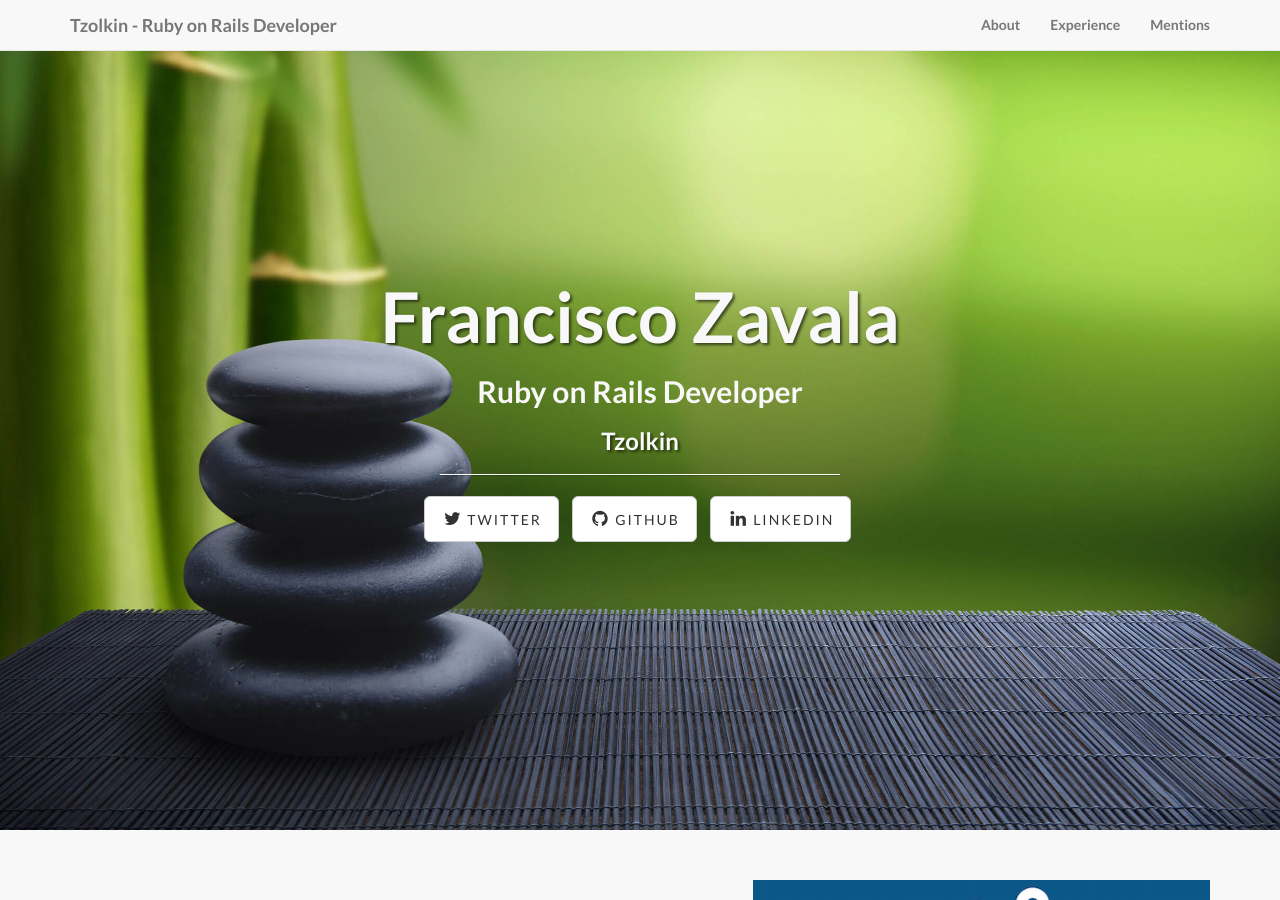
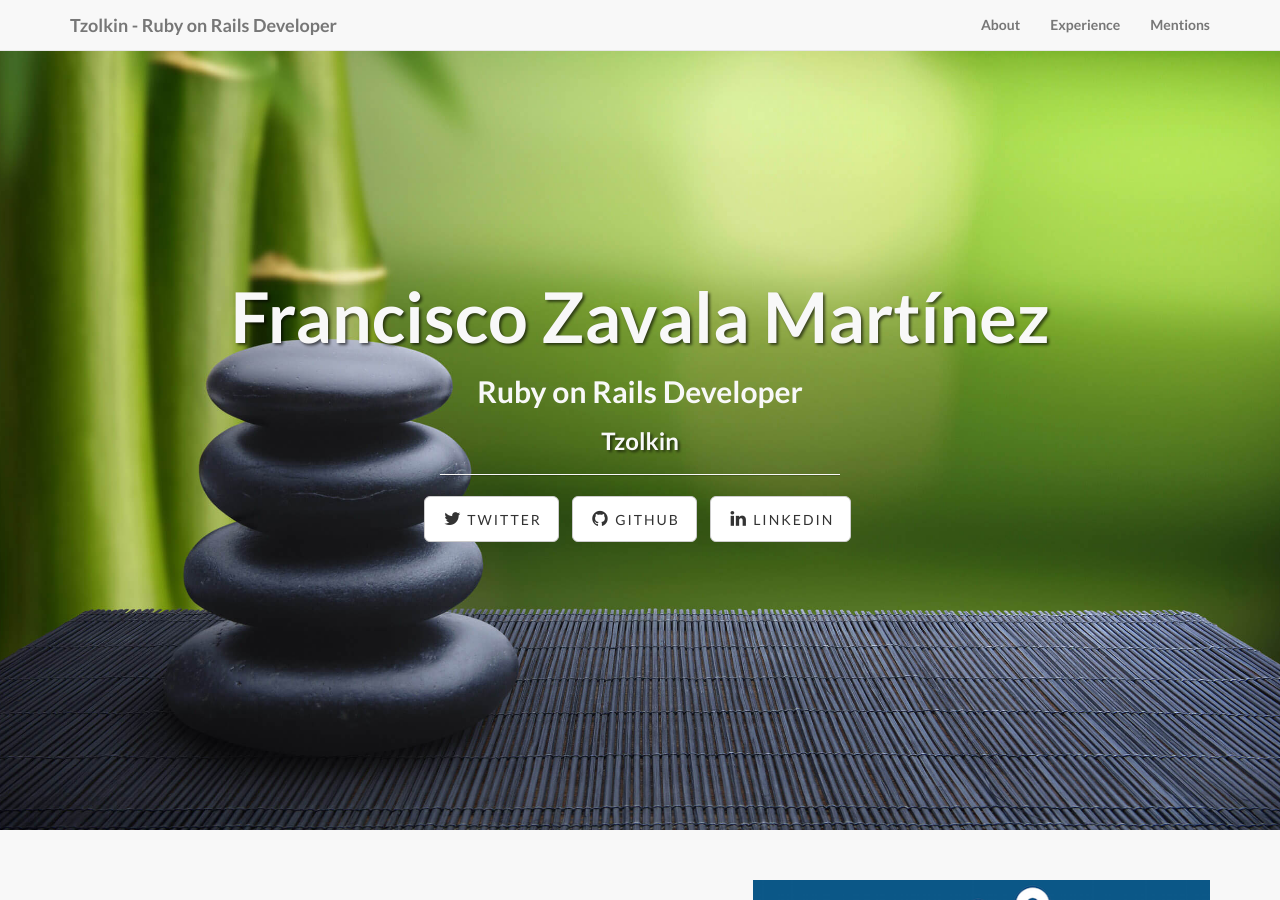
Before and after one commit to Tzolkin/tzolkin.github.io, a Jekyll site: the page built from index.html, in a window 1280 px wide and 900 px high. Built offline with Jekyll 4.4.1, drawn with Linux system fonts in a browser that asks for light colours.

Commit message:
Added full last name

```diff
--- a/_includes/header.html
+++ b/_includes/header.html
@@ -39,7 +39,7 @@
     <div class="row">
       <div class="col-lg-12">
         <div class="intro-message">
-          <h1>Francisco Zavala</h1>
+          <h1>Francisco Zavala Martínez</h1>
           <h2>{{ page.subTitle }}</h2>
           <h3>{{ page.title }}</h3>
           <hr class="intro-divider">
```
